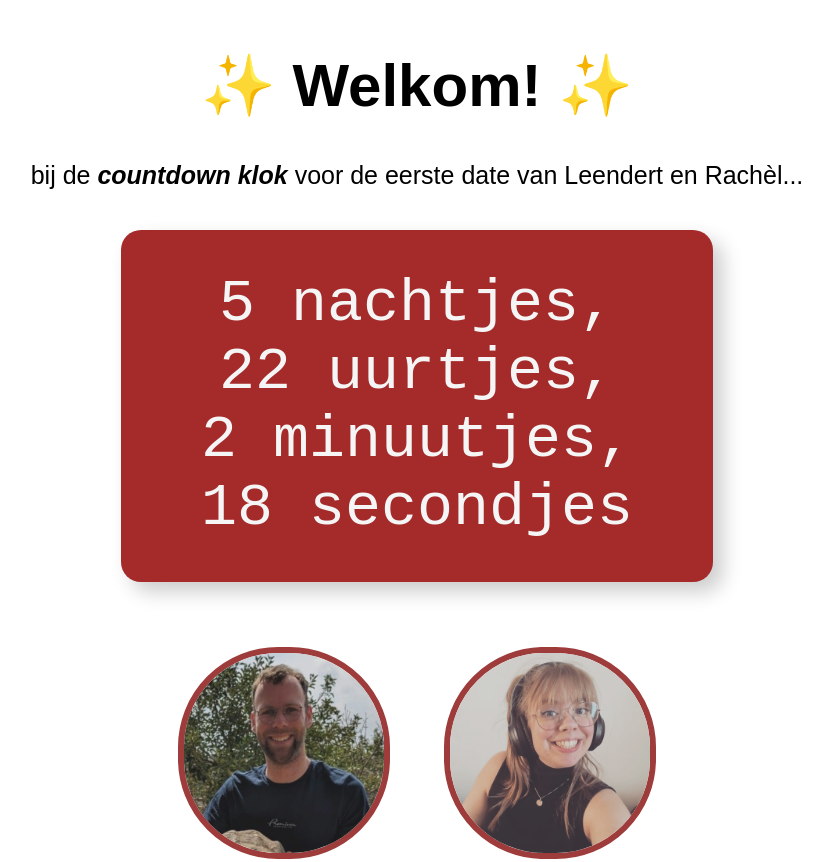
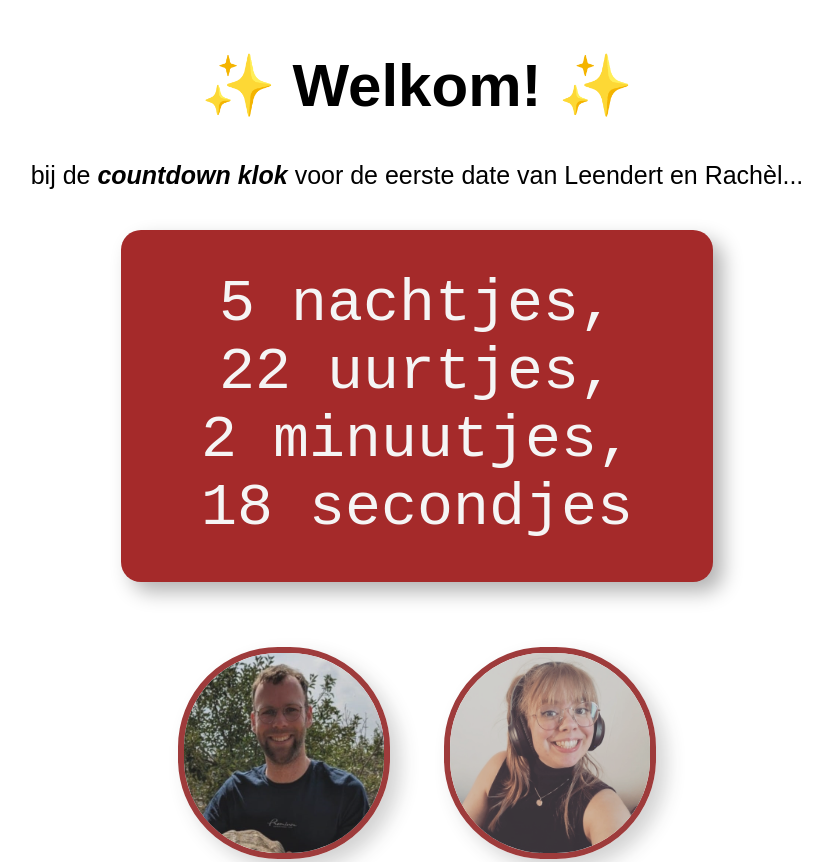
Before and after one commit to RRachelvd/date-countdown, a plain HTML site: page index.html in a window 1280 px wide. Shown: the top 862 px of the page, without its empty margins (223-1055 px from the left). Drawn offline with Linux system fonts and the light colour scheme; a web font is replaced by a local one.

Commit message:
Added box shadow

```diff
--- a/index.html
+++ b/index.html
@@ -37,7 +37,7 @@
         border-radius: 20px;
         display: block;
         margin: 40px auto;
-        box-shadow: 10px 10px 20px rgba(0, 0, 0, 0.2);
+        box-shadow: 10px 10px 20px rgba(0, 0, 0, 0.3);
       }
 
       body {
@@ -54,6 +54,7 @@
         text-align: center;
         margin: 25px;
         border: 6px solid brown;
+        box-shadow: 10px 10px 20px rgba(0, 0, 0, 0.2);
       }
 
       .container {
```
